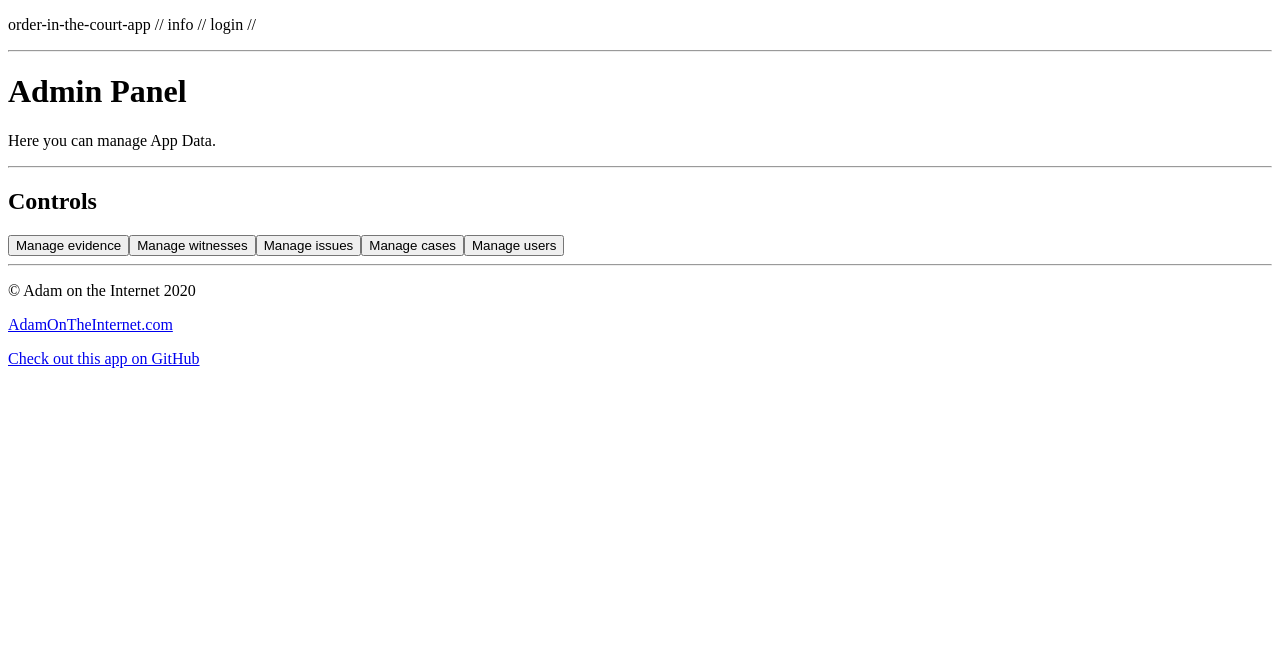
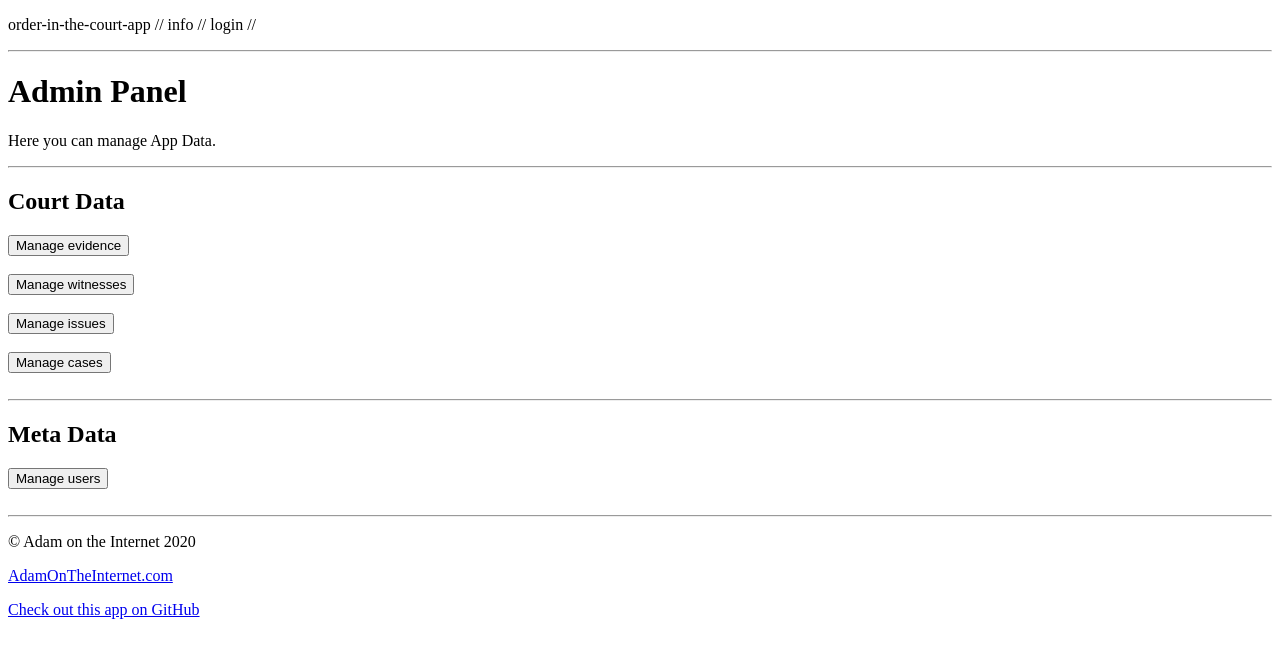
Before and after one commit to adam-on-the-internet/order-in-the-court-app, an Angular app: page /admin in a window 1280 px wide. Shown: the top 658 px of the page. Built offline with nearby package versions, Linux system fonts and the light colour scheme.

Commit message:
clean admn panel

```diff
--- a/src/app/components/admin/admin.component.html
+++ b/src/app/components/admin/admin.component.html
@@ -6,12 +6,24 @@
   <hr />
 </div>
 <div class="content">
-  <h2>Controls</h2>
+  <h2>Court Data</h2>
   <button (click)="manageEvidence()">Manage evidence</button>
+  <br>
+  <br>
   <button (click)="manageWitnesses()">Manage witnesses</button>
+  <br>
+  <br>
   <button (click)="manageIssues()">Manage issues</button>
+  <br>
+  <br>
   <button (click)="manageCases()">Manage cases</button>
+  <br>
+  <br>
+  <hr>
+  <h2>Meta Data</h2>
   <button (click)="manageUsers()">Manage users</button>
+  <br>
+  <br>
 </div>
 
 <ng-template #loading>
```
